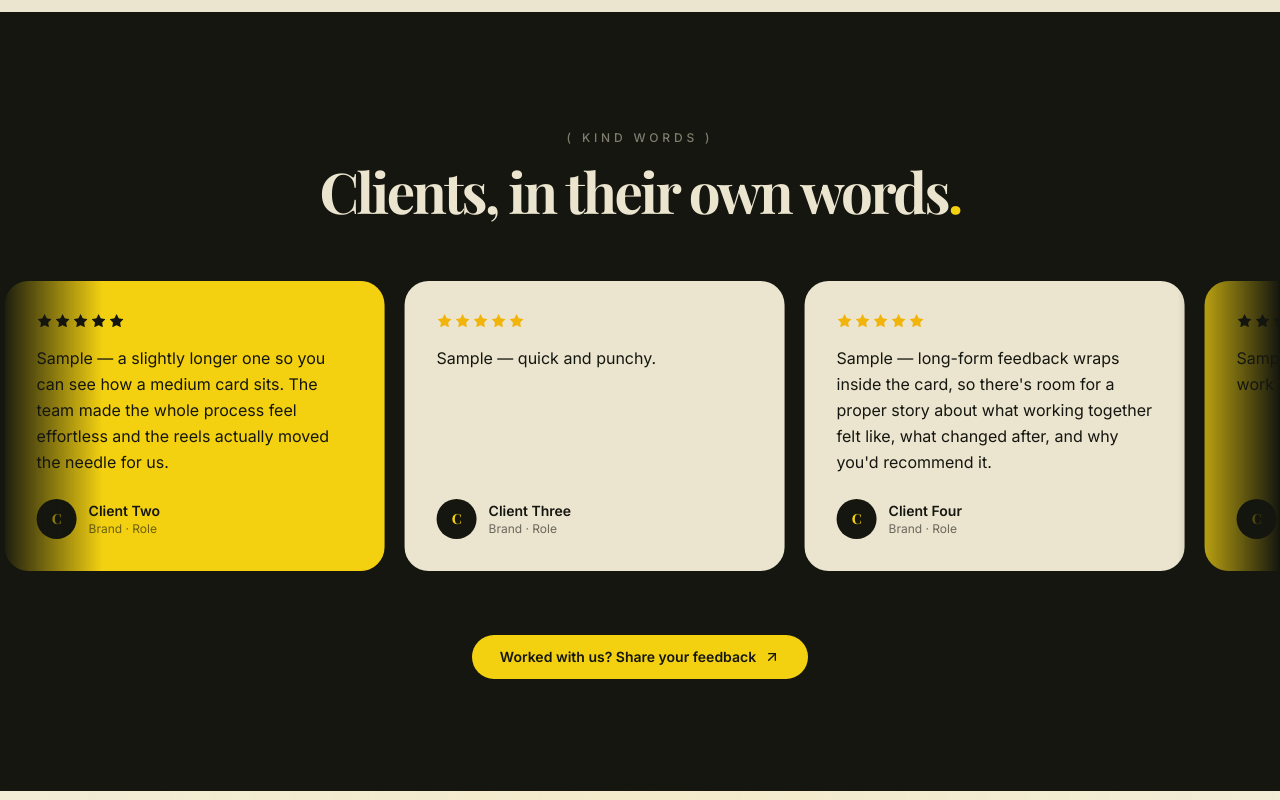
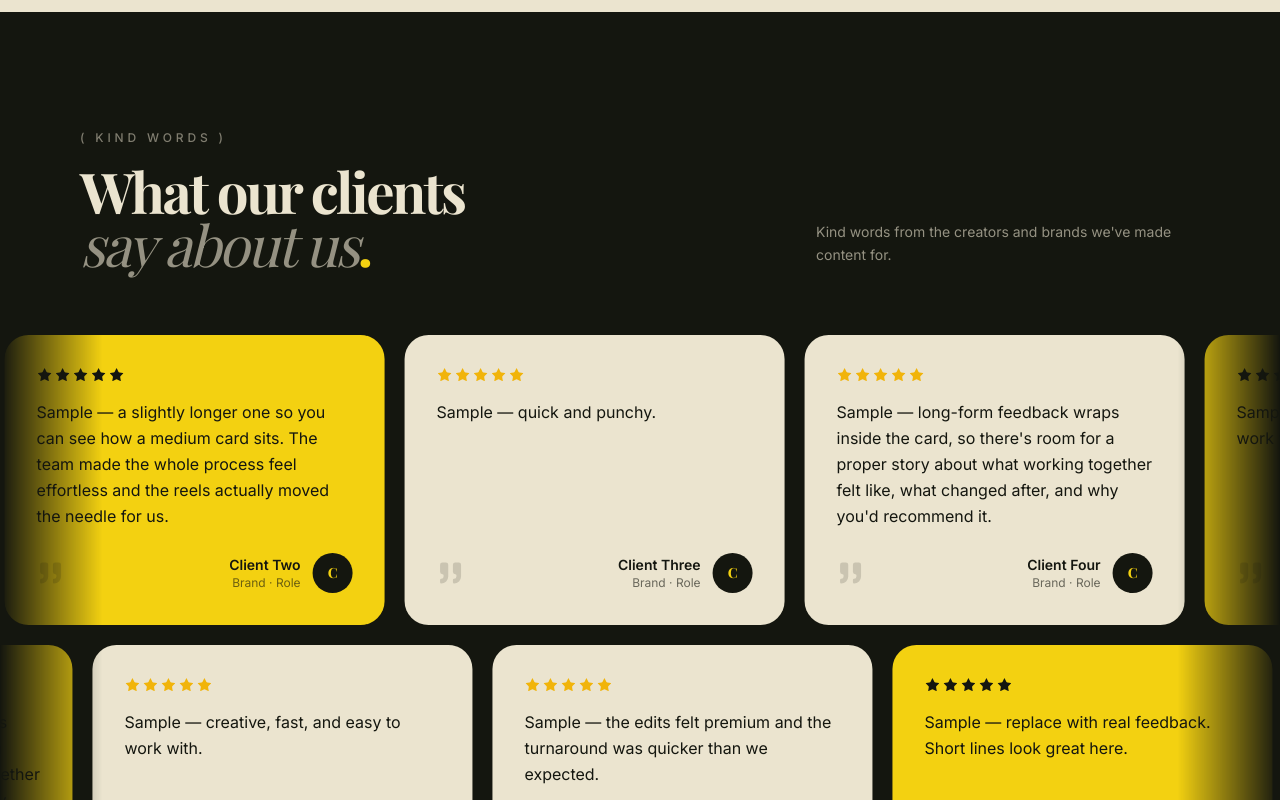
Before and after one commit to shweth5126/edibee, a React (Vite) app in the folder edibee-final-main/frontend/: page / in a window 1280 px wide. Shown: the part 2820-3620 px from the top of the page. Built offline with nearby package versions, Linux system fonts and the light colour scheme; no server answers.

Commit message:
Update Testimonials.tsx

```diff
--- a/edibee-final-main/frontend/src/components/Testimonials.tsx
+++ b/edibee-final-main/frontend/src/components/Testimonials.tsx
@@ -1,4 +1,4 @@
-import { Star, ArrowUpRight } from "lucide-react";
+import { Star, Quote, ArrowUpRight } from "lucide-react";
 import { Reveal } from "./Reveal";
 
 type T = { name: string; role: string; text: string; rating?: number; sample?: boolean };
@@ -19,8 +19,6 @@ const TESTIMONIALS: T[] = [
 ];
 
 const list = TESTIMONIALS.filter((t) => import.meta.env.DEV || !t.sample);
-// 4 copies: the track slides -50% (= 2 copies), so it loops seamlessly on any screen width.
-const row = [...list, ...list, ...list, ...list];
 
 function Card({ t, honey, hidden }: { t: T; honey: boolean; hidden: boolean }) {
   return (
@@ -42,16 +40,37 @@ function Card({ t, honey, hidden }: { t: T; honey: boolean; hidden: boolean }) {
         </div>
         <blockquote className="mt-4 text-[15px] leading-relaxed md:text-base">{t.text}</blockquote>
       </div>
-      <figcaption className="mt-6 flex items-center gap-3">
-        <span className="flex h-10 w-10 shrink-0 items-center justify-center rounded-full bg-ink font-display text-sm font-bold text-honey">
-          {t.name[0]}
-        </span>
-        <span>
-          <span className="block text-sm font-semibold">{t.name}</span>
-          <span className="block text-xs text-ink/60">{t.role}</span>
+      <figcaption className="mt-6 flex items-center justify-between gap-3">
+        <Quote className="h-7 w-7 shrink-0 fill-current opacity-15" strokeWidth={0} />
+        <span className="flex items-center gap-3">
+          <span className="text-right">
+            <span className="block text-sm font-semibold">{t.name}</span>
+            <span className="block text-xs text-ink/60">{t.role}</span>
+          </span>
+          <span className="flex h-10 w-10 shrink-0 items-center justify-center rounded-full bg-ink font-display text-sm font-bold text-honey">
+            {t.name[0]}
+          </span>
         </span>
       </figcaption>
     </figure>
+  );
+}
+
+// right → left, slow & continuous; pauses on hover; static + swipeable under reduced-motion.
+// 4 copies: the track slides -50% (= 2 copies), so it loops seamlessly on any screen width.
+function Row({ items, seconds, shift }: { items: T[]; seconds: number; shift: number }) {
+  const row = [...items, ...items, ...items, ...items];
+  return (
+    <div className="group flex overflow-hidden [mask-image:linear-gradient(to_right,transparent,#000_8%,#000_92%,transparent)] motion-reduce:overflow-x-auto">
+      <div
+        className="marquee-track flex shrink-0 gap-5 pr-5 group-hover:[animation-play-state:paused] motion-reduce:[animation:none]"
+        style={{ animationDuration: `${seconds}s` }}
+      >
+        {row.map((t, i) => (
+          <Card key={i} t={t} honey={(i + shift) % 3 === 1} hidden={i >= items.length} />
+        ))}
+      </div>
+    </div>
   );
 }
 
@@ -60,8 +79,8 @@ export function Testimonials() {
 
   return (
     <section id="testimonials" className="relative overflow-hidden bg-ink py-20 md:py-28">
-      <Reveal y={20}>
-        <div className="px-6 text-center">
+      <div className="mx-auto grid max-w-[1200px] gap-6 px-6 md:grid-cols-2 md:items-end md:px-10">
+        <Reveal y={20}>
           <span className="text-xs font-medium uppercase tracking-[0.32em] text-paper/50">
             ( Kind words )
           </span>
@@ -69,21 +88,29 @@ export function Testimonials() {
             className="mt-4 font-display font-extrabold leading-[0.95] tracking-tightest text-paper"
             style={{ fontSize: "clamp(2.2rem, 4.4vw, 3.8rem)" }}
           >
-            Clients, in their own words<span className="text-honey">.</span>
+            What our clients
+            <br />
+            <span className="font-normal italic text-paper/60">say about us</span>
+            <span className="text-honey">.</span>
           </h2>
-        </div>
-      </Reveal>
+        </Reveal>
+        <Reveal delay={0.15} y={20} className="md:justify-self-end md:pb-1">
+          <p className="max-w-sm text-sm leading-relaxed text-paper/60">
+            Kind words from the creators and brands we've made content for.
+          </p>
+        </Reveal>
+      </div>
 
-      {/* right → left, slow & continuous; pauses on hover; static + scrollable if reduced-motion */}
-      <div className="group mt-12 flex overflow-hidden [mask-image:linear-gradient(to_right,transparent,#000_8%,#000_92%,transparent)] motion-reduce:overflow-x-auto md:mt-16">
-        <div
-          className="marquee-track flex shrink-0 gap-5 pr-5 group-hover:[animation-play-state:paused] motion-reduce:[animation:none]"
-          style={{ animationDuration: `${list.length * 14}s` }}
-        >
-          {row.map((t, i) => (
-            <Card key={i} t={t} honey={i % 3 === 1} hidden={i >= list.length} />
-          ))}
-        </div>
+      {/* two offset rows like the reference; a second row only once there's enough to avoid repeats */}
+      <div className="mt-12 space-y-5 md:mt-16">
+        <Row items={list} seconds={list.length * 14} shift={0} />
+        {list.length >= 4 && (
+          <Row
+            items={[...list.slice(Math.floor(list.length / 2)), ...list.slice(0, Math.floor(list.length / 2))]}
+            seconds={list.length * 18}
+            shift={1}
+          />
+        )}
       </div>
 
       <div className="mt-12 text-center md:mt-16">
```
